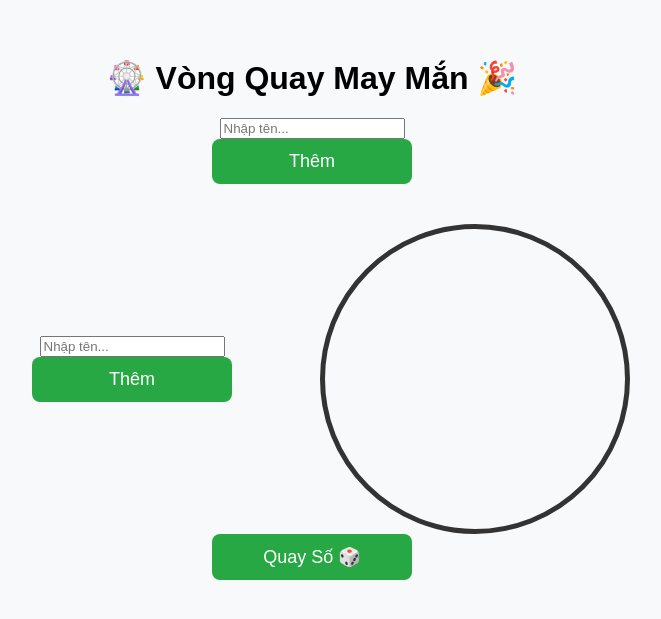
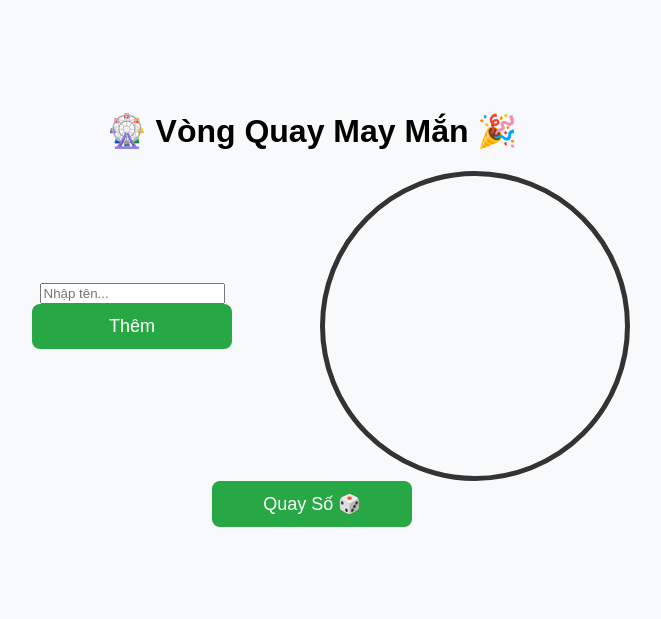
Before and after one commit to Hatetiss/wheelofnames, a plain HTML site: page index.html in a window 1280 px wide. Shown: the part 103-722 px from the top of the page, without its empty margins (328-989 px from the left). Drawn offline with Linux system fonts and the light colour scheme.

Commit message:
Update index.html

```diff
--- a/index.html
+++ b/index.html
@@ -9,12 +9,7 @@
 <body>
     <h1>🎡 Vòng Quay May Mắn 🎉</h1>
 
-    <div class="input-area">
-        <input type="text" id="nameInput" placeholder="Nhập tên...">
-        <button onclick="addName()">Thêm</button>
-    </div>
 
-    <ul id="nameList"></ul> <!-- Danh sách tên -->
 
     <div class="container">
         <div>
```
